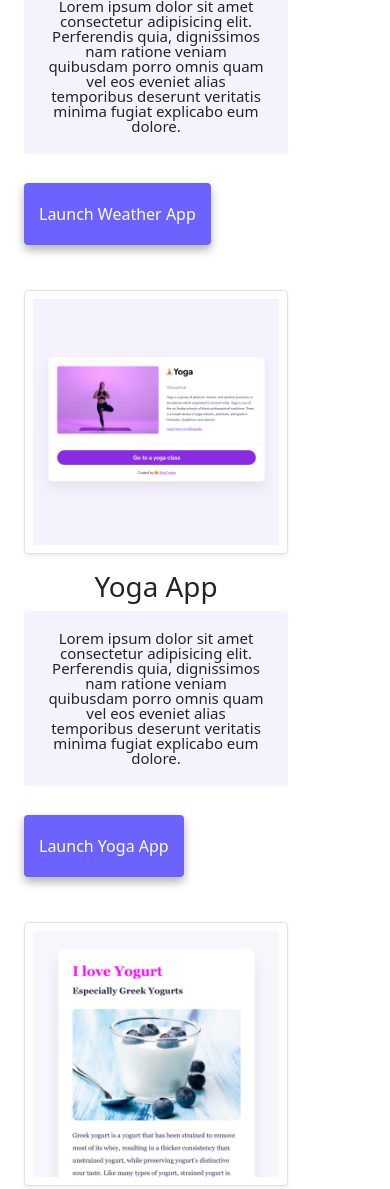
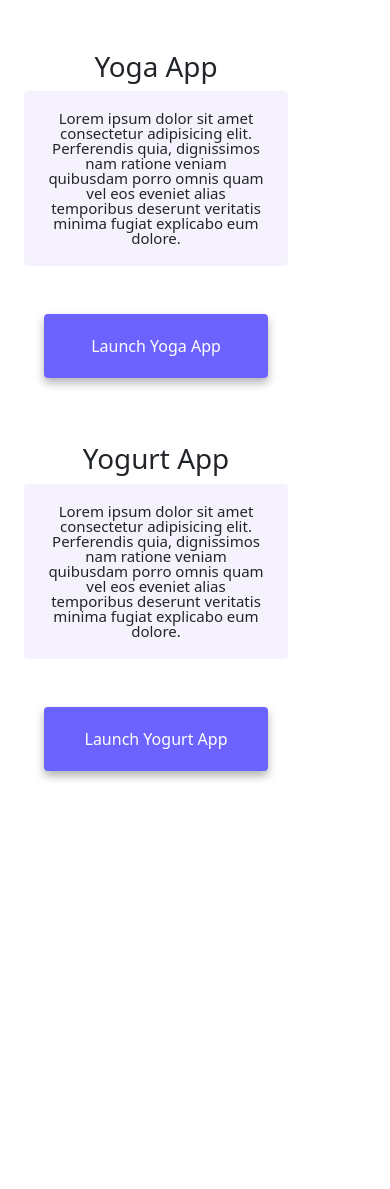
Before and after one commit to GPeBenito/advanced-tools-homework, a plain HTML site: page index.html in a window 390 px wide. Shown: the part 771-1960 px from the top of the page. After the commit the page ends 1558 px from the top, so only its background shows below. Drawn offline with nearby package versions, Linux system fonts and the light colour scheme.

Commit message:
Improved responsiveness
launch project links on small screen
hide images on small screens

```diff
--- a/css/style.css
+++ b/css/style.css
@@ -111,7 +111,7 @@
     max-width:80%;
     }
 }
- @media (max-width:900px) {
+ @media (max-width:576px) {
      p {
          line-height: 1;
          font-size: 15px;
@@ -125,4 +125,10 @@
      .navigation-links{
          padding: 10px 5px;
      }
+
+     .project-link{
+         display: block;
+         text-align:center;
+         margin: 0 20px;
+     }
  }
--- a/index.html
+++ b/index.html
@@ -52,7 +52,7 @@
 
     <div class="container">
       <div class="row mt-5">
-        <div class="col-sm-6 mb-3">
+        <div class="col-sm-6 mb-3 d-none d-sm-block">
           <img
             src="/images/weather.png" alt="Image of live weather forecast application coded by G. Pe Benito, front-end web developer in Amsterdam"
             class="img-fluid rounded shadow-sm p-2 border"
@@ -67,12 +67,12 @@
             explicabo eum dolore.
           </p>
           <div class="mt-5">
-            <a href="#" class="primary-link" title="Launch Yoga App"> Launch Weather App </a>
+            <a href="#" class="primary-link project-link" title="Launch Yoga App"> Launch Weather App </a>
           </div>
         </div>
       </div>
       <div class="row mt-5">
-        <div class="col-sm-6 mb-3">
+        <div class="col-sm-6 mb-3 d-none d-sm-block">
           <img
             src="/images/yoga.png" alt="Image of yoga website and application coded by G. Pe Benito, front-end web developer in Amsterdam"
             class="img-fluid rounded shadow-sm p-2 border"
@@ -87,14 +87,14 @@
             explicabo eum dolore.
           </p>
           <div class="mt-5">
-            <a href="#" class="primary-link" title="Launch Yoga App"> Launch Yoga App </a>
+            <a href="#" class="primary-link project-link" title="Launch Yoga App"> Launch Yoga App </a>
           </div>
         </div>
 
 
       </div>
       <div class="row mt-5">
-        <div class="col-sm-6 mb-3">
+        <div class="col-sm-6 mb-3 d-none d-sm-block">
           <img
             src="/images/yogurt.png" alt="Image of yogurt webpage and application coded by G. Pe Benito, front-end web developer in Amsterdam"
             class="img-fluid rounded shadow-sm p-2 border"
@@ -109,7 +109,7 @@
             explicabo eum dolore.
           </p>
           <div class="mt-5">
-            <a href="#" class="primary-link" title="Launch Yogurt App"> Launch Yogurt App </a>
+            <a href="#" class="primary-link project-link" title="Launch Yogurt App"> Launch Yogurt App </a>
           </div>
         </div>
       </div>
```
